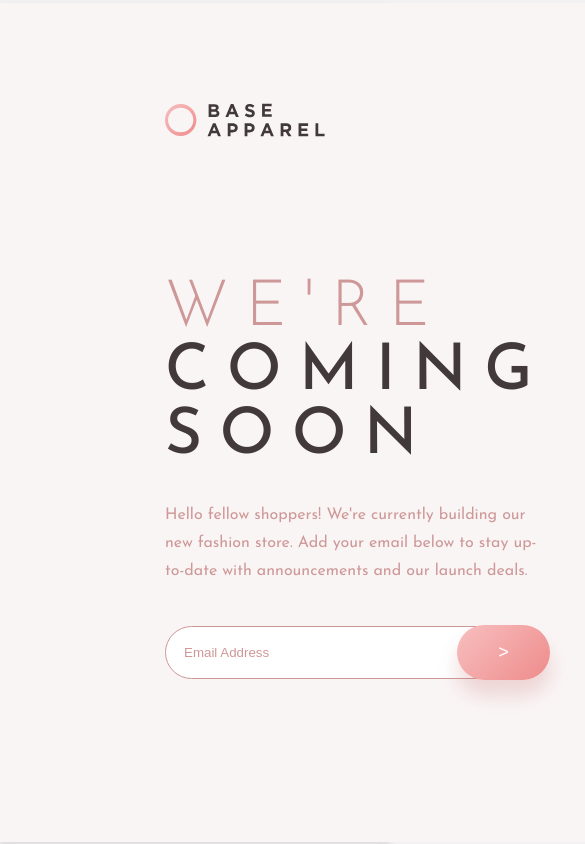
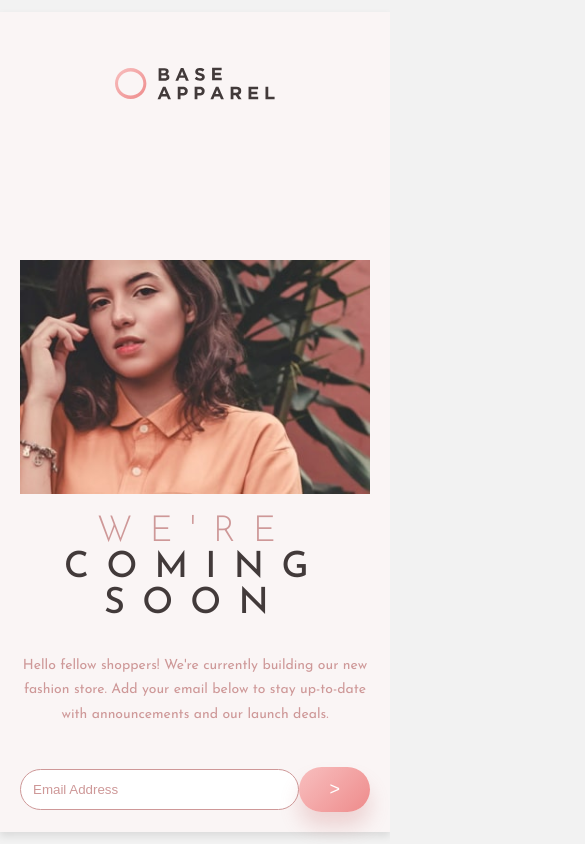
Before and after one commit to harisdev-netizen/base-apparel-coming-soon-page, a plain HTML site: page index.html in a window 390 px wide. Shown: the top 844 px of the page, 585 px wide, since content can reach past the window. Drawn offline with Linux system fonts and the light colour scheme.

Commit message:
style: :lipstick: MEDIA QUERY
added media query for the design, not perfectly done but its something

```diff
--- a/assets/css/main.css
+++ b/assets/css/main.css
@@ -87,7 +87,6 @@ button {
   border-radius: 30px;
   background: linear-gradient(135deg, #F8BFBF 0%, #EE8B8B 100%);
   box-shadow: 0px 15px 20px rgba(198, 110, 110, 0.247569);
-  border-radius: 28px;
   color: #FFFFFF;
   cursor: pointer;
   font-size: 18px;
@@ -98,8 +97,9 @@ button:hover {
   box-shadow: 0px 10px 20px rgba(238, 138, 138, 0.867);
 }
 
-.right-section {
-  background-color: #faf5f5;
+/* Hide mobile image and keep desktop image visible by default */
+.mobile-image {
+  display: none;
 }
 
 .right-section img {
@@ -108,3 +108,45 @@ button:hover {
   height: 100%;
   object-fit: cover;
 }
+
+@media (max-width: 768px) {
+  .container {
+    flex-direction: column;
+    text-align: center;
+  }
+
+  .left-section {
+    padding: 20px;
+  }
+
+  .logo {
+    margin-bottom: 20px;
+  }
+
+  .right-section {
+    display: none;
+  }
+
+  .mobile-image {
+    display: block;
+    width: 100%;
+    margin-bottom: 20px;
+  }
+
+  h2 span, h2 {
+    font-size: 36px;
+  }
+
+  p {
+    font-size: 14px;
+  }
+
+  input[type="email"] {
+    padding: 12px;
+  }
+
+  button {
+    padding: 12px 30px;
+    margin-left: 0;
+  }
+}
--- a/index.html
+++ b/index.html
@@ -5,7 +5,7 @@
   <meta name="viewport" content="width=device-width, initial-scale=1.0">
   <link rel="icon" type="image/png" sizes="32x32" href="./images/favicon-32x32.png">
   <link rel="stylesheet" href="./assets/css/main.css">
-  <title>Frontend Mentor | Base Apparel coming soon page</title>
+  <title>Base Apparel coming soon page</title>
 </head>
 <body>
   <div class="container">
@@ -13,6 +13,8 @@
       <div class="logo">
         <img src="./images/logo.svg" alt="Base Apparel Logo">
       </div>
+      <!-- Mobile image (hidden on large screens) -->
+      <img src="./images/hero-mobile.jpg" class="mobile-image" alt="Fashion Model Mobile Version">
       <h2><span>WE'RE</span> COMING SOON</h2>
       <p>Hello fellow shoppers! We're currently building our new fashion store. Add your email below to stay up-to-date with announcements and our launch deals.</p>
       <form action="#">
@@ -21,6 +23,7 @@
       </form>
     </div>
     <div class="right-section">
+      <!-- Desktop image (hidden on small screens) -->
       <img src="./images/hero-desktop.png" alt="Fashion Model">
     </div>
   </div>
```
